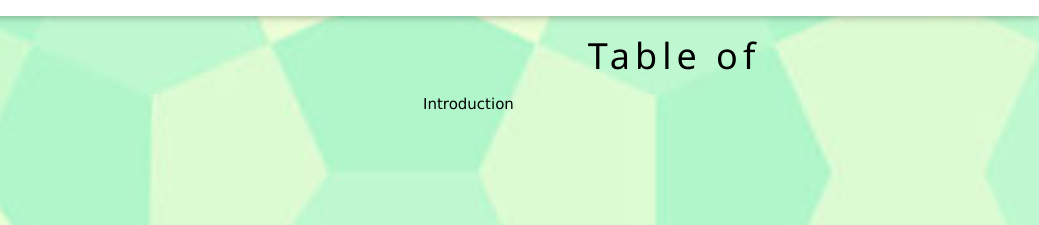
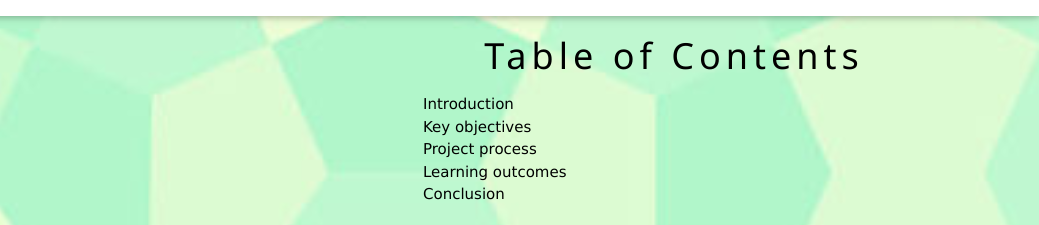
Before and after one commit to LVIS-school/LVIS-school.github.io, a plain HTML site: page index.html in a window 1280 px wide. Shown: the part 80-305 px from the top of the page, 241-1280 px from the left. Drawn offline with nearby package versions, Linux system fonts and the light colour scheme.

Commit message:
Update index.html

```diff
--- a/index.html
+++ b/index.html
@@ -47,7 +47,7 @@ h1, h2, h3, h4, h5, h6 {
     </div>
 
     <div class="w3-col m6 w3-padding-large">
-      <h1 class="w3-center">Table of</h1>Introduction<br>
+      <h1 class="w3-center">Table of Contents</h1>Introduction<br>Key objectives<br>Project process<br>Learning outcomes<br>Conclusion<br>
       <p class="w3-large"><span class="w3-tag w3-light-grey"> </span> </p>
       <p class="w3-large w3-text-grey w3-hide-medium"></p>
     </div>
```
